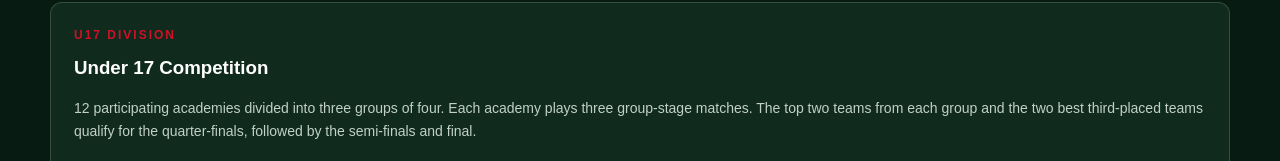
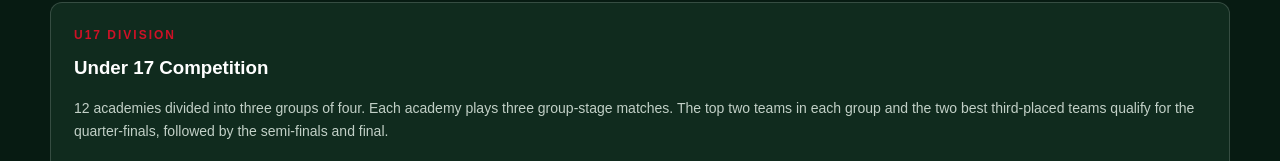
Before and after one commit to kaabiyamakalo637-pixel/majesty-united-website, a plain HTML site: page rtl/index.html in a window 1280 px wide. Both pictures are taken after a click on the button "U17". Shown: the part 1421-1582 px from the top of the page. Drawn offline with Linux system fonts and the light colour scheme.

Commit message:
Update RTL group-stage format.

```diff
--- a/rtl/index.html
+++ b/rtl/index.html
@@ -567,9 +567,7 @@ function showDivision(division, button) {
     'Under ' + division.substring(1) + ' Competition';
 
   document.getElementById('division-description').textContent =
-
-'12 participating academies divided into three groups of four. Each academy plays three group-stage matches. The top two teams from each group and the two best third-placed teams qualify for the quarter-finals, followed by the semi-finals and final.';
-}
+    '12 academies divided into three groups of four. Each academy plays three group-stage matches. The top two teams in each group and the two best third-placed teams qualify for the quarter-finals, followed by the semi-finals and final.';}
 
 function renderTeams(division) {
   const grid = document.getElementById('team-grid');
```
